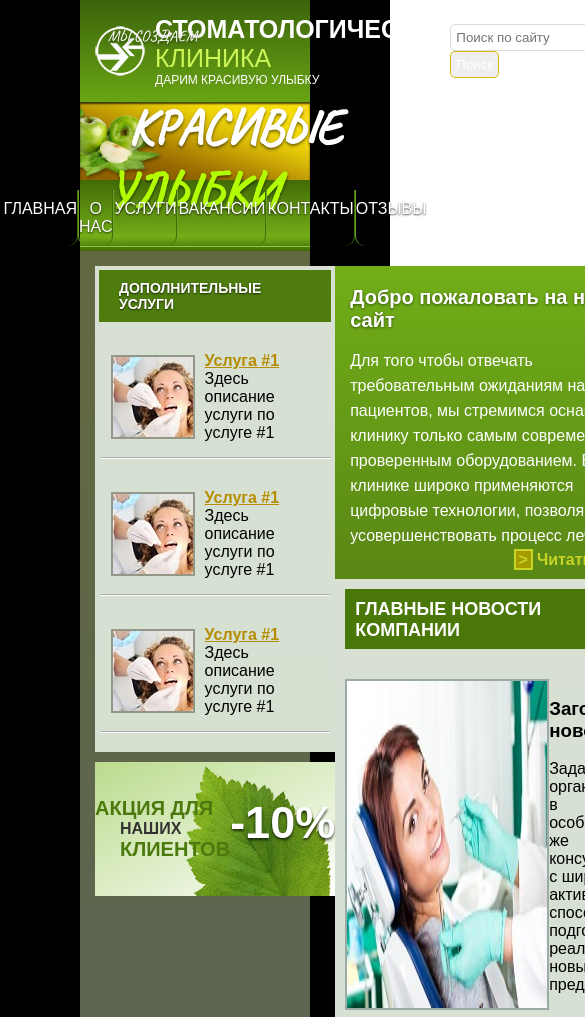
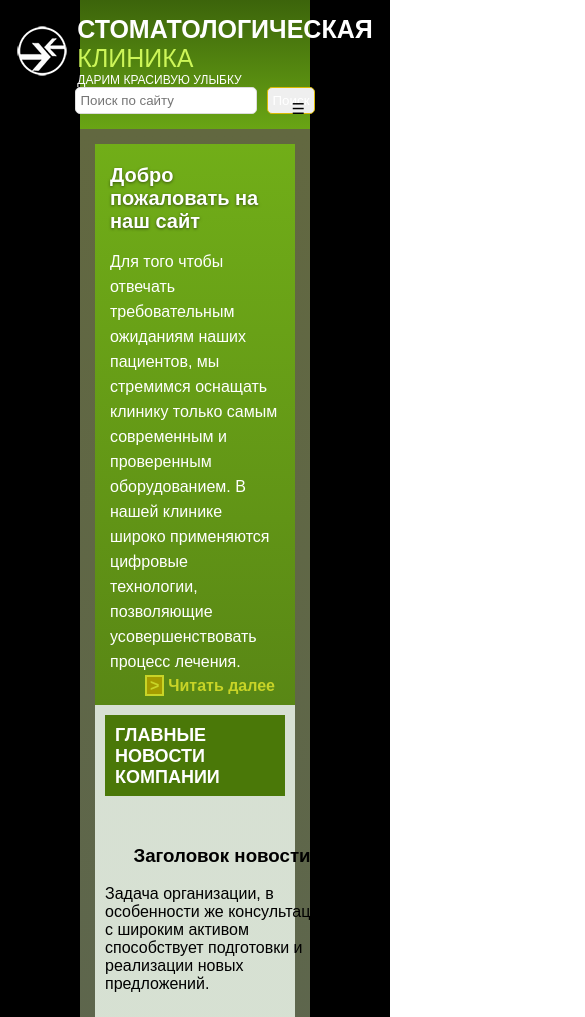
Before and after one commit to Iv-19/Iv-19.github.io, a plain HTML site: page Sait/index.html in a window 390 px wide. Shown: the top 1017 px of the page, 585 px wide, since content can reach past the window. Drawn offline with Linux system fonts and the light colour scheme.

Commit message:
Adaptive(2 commit)

```diff
--- a/Sait/index.html
+++ b/Sait/index.html
@@ -4,8 +4,9 @@
     <meta http-equiv="content-type" content="text/html charset=utf-8"/>
     <meta name="description" content=""/>
     <meta name="keywords" content=""/>
-    <link rel="stylesheet" href="style.css"/>
+    <link rel="stylesheet" type="text/css" href="style.css"/>
     <link href="https://fonts.googleapis.com/css?family=Caveat" rel="stylesheet">
+    <link href="mobile.css" type="text/css" rel="stylesheet"/>
 </head>
 <body>
     <div class="container">
@@ -35,6 +36,8 @@
                     <p>Красивые <span>улыбки</span></p>
                 </div>
             </div>
+            <input type="checkbox" id="navigation"/>
+            <label for="navigation">&#9776;</label>
             <nav>
                 <ul>
                     <li><a href="#">Главная</a></li>
--- /dev/null
+++ b/Sait/mobile.css
@@ -0,0 +1,128 @@
+@media (min-width:801px) {
+    header input[type="checkbox"]{
+        display:none;
+    }
+    header label {
+        display:none;
+    }
+}
+@media (max-width: 1024px) {
+    .content {
+        flex-direction:column;
+    }
+    .content .content_left {
+        order:2;
+        margin-top:5px;
+    }
+    .content_right {
+        order:1;
+    }
+    .content .content_left section h3 {
+        text-align:center;
+
+    }
+    .content .content_left .bottom {
+        display:none;
+    }
+
+}
+@media (max-width: 930px) {
+    header .top form {
+        display:flex;
+    }
+}
+@media (max-width: 850px) {
+    .banner div p {
+        line-height:5px;
+    }
+    footer nav ul {
+        display:none;
+    }
+}
+@media (max-width: 800px) {
+    header {
+        position:relative;
+    }
+    header nav {
+        position:fixed;
+        height:100vh;
+        width:100vw;
+        left:0;
+        top:0;
+        background:purple;
+        z-index:5;
+        margin-top:-110vh;
+        transition:0.5s;
+    }
+    header nav ul{
+        flex-direction:column;
+        border-bottom:none;
+    }
+    header nav ul li {
+        border-left:none;
+        border-right:none;
+        flex-basis:30px;
+
+    }
+
+    header input[type="checkbox"]{
+        display:none;
+    }
+    header label {
+        position:absolute;
+        font-size:15px;
+        right:5px;
+        top:80px;
+        z-index:6;
+    }
+    header input[type="checkbox"]:checked ~ nav {
+        margin-top:0;
+        transition:0.5s;
+    }
+    header .top {
+        flex-direction:column;
+    }
+    header .top form input[type="text"] {
+        width:300px;
+    }
+    header .top form button {
+        margin-left:10px;
+    }
+}
+@media (max-width: 760px) {
+    .content_right .bottom .news_links a:last-child{
+
+        margin-bottom:20px;
+    }
+    .content_right .bottom > a {
+        bottom:5px;
+    }
+}
+@media (max-width: 705px) {
+    header .banner {
+        display:none;
+    }
+    .content_right .bottom .news img {
+        display:none;
+        width:0;
+    }
+    .content_right .bottom .news .description h3 {
+        text-align:center;
+    }
+    .content_right .bottom .news .description p{
+        width:60vw;
+        height:70%;
+    }
+}
+@media (max-width: 705px) {
+    header .top form input[type="text"] {
+        width:170px;
+    }
+}
+@media (max-width: 685px) {
+    header label {
+
+        top:100px;
+
+    }
+}
--- a/Sait/style.css
+++ b/Sait/style.css
@@ -70,7 +70,7 @@ header .top form button {
     text-transform:uppercase;
     text-shadow: 0 2px 3px rgba(0,0,0,0.5);
 }
-banner div p:first-child{
+.banner div p:first-child{
     font-size:40px;
 }
 .banner div p:last-child {
@@ -297,7 +297,7 @@ footer ul li{
     border-right:1px solid #d1fb4a;
     padding:0 20px;
 }
-footer ul li:last-shild{
+footer ul li:last-child{
     border:none;
 }
 footer ul li a{
```
